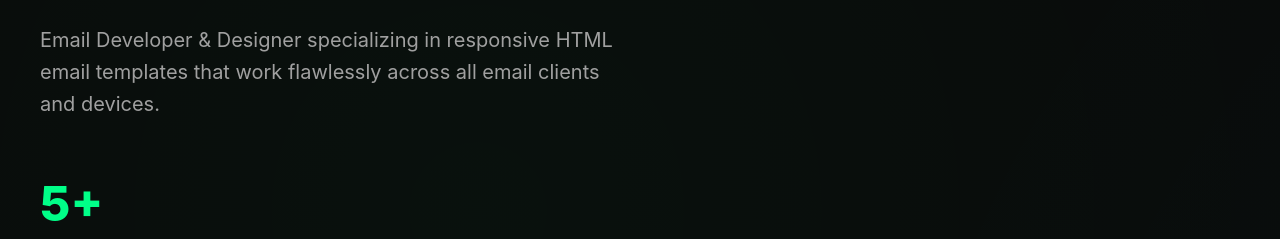
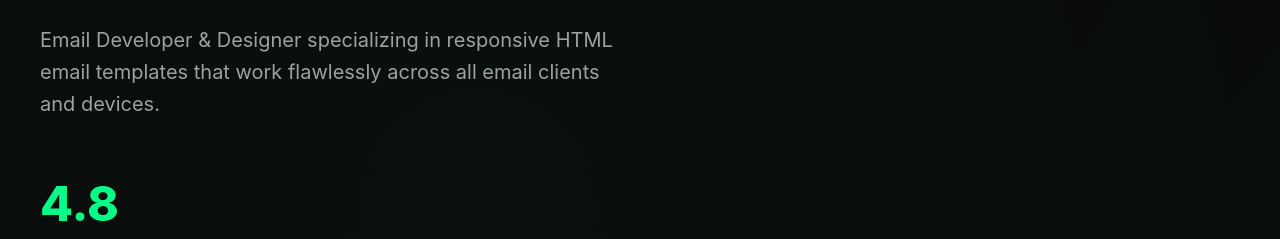
Before and after one commit to manan969/mananmalhotra.github.io, a plain HTML site: page index.html in a window 1280 px wide. Shown: the part 555-794 px from the top of the page. Drawn offline with Linux system fonts and the light colour scheme.

Commit message:
Update index.html

```diff
--- a/index.html
+++ b/index.html
@@ -548,7 +548,7 @@
                 </p>
                 <div class="hero-stats">
                     <div class="stat">
-                        <div class="stat-number">5+</div>
+                        <div class="stat-number">4.8</div>
                         <div class="stat-label">Years Experience</div>
                     </div>
                 </div>
```
